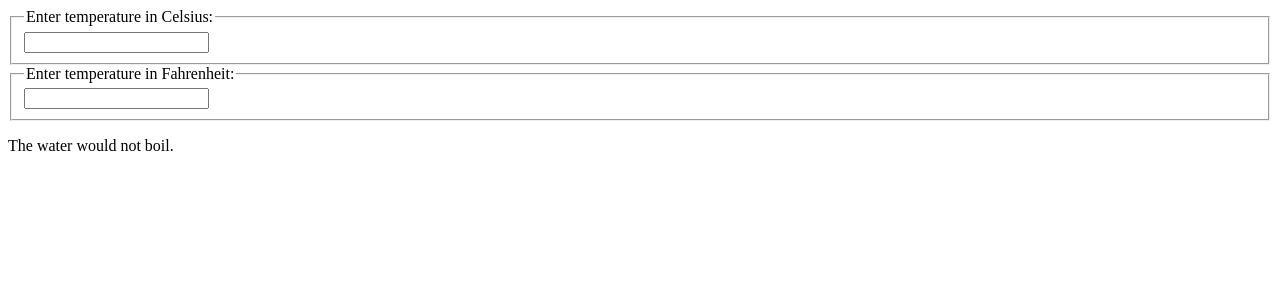
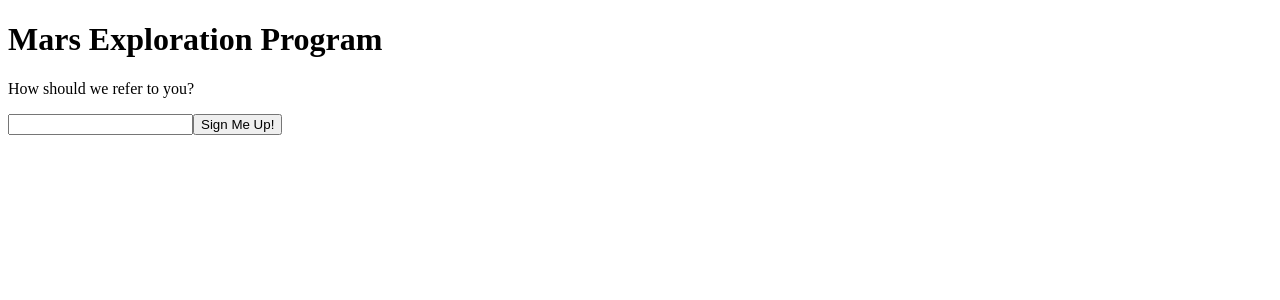
Before and after one commit to NikitosBarboc/React-travel, a React (Create React App) app in the folder react-travel/: page / in a window 1280 px wide. Shown: the top 300 px of the page. Built offline with nearby package versions, Linux system fonts and the light colour scheme.

Commit message:
feat: finish lesson number 11 (Composition  vs inheritance)

```diff
--- /dev/null
+++ b/react-travel/src/11_composition-vs-inheritance/Dialog.tsx
@@ -0,0 +1,25 @@
+import React from 'react';
+import FancyBorder from './FancyBorder';
+
+type dialogProps = {
+  title: React.ReactNode,
+  message: React.ReactNode,
+  children: React.ReactNode
+}
+
+function Dialog(props: dialogProps) {
+  const { title, message, children } = props;
+  return (
+    <FancyBorder color="blue">
+      <h1>
+        {title}
+      </h1>
+      <p>
+        {message}
+      </p>
+      {children}
+    </FancyBorder>
+  );
+}
+
+export default Dialog;
--- /dev/null
+++ b/react-travel/src/11_composition-vs-inheritance/FancyBorder.tsx
@@ -0,0 +1,17 @@
+import React, { ReactNode } from 'react';
+
+type fancyBorderProps = {
+  color: string,
+  children: ReactNode
+}
+
+function FancyBorder(props: fancyBorderProps) {
+  const { color, children } = props;
+  return (
+    <div className={`fancyBorder fancyBorder-${color}`}>
+      {children}
+    </div>
+  );
+}
+
+export default FancyBorder;
--- /dev/null
+++ b/react-travel/src/11_composition-vs-inheritance/SignUpDialog.tsx
@@ -0,0 +1,46 @@
+import React, { ChangeEvent } from 'react';
+import Dialog from './Dialog';
+
+type signUpDialogState = {
+  login: string
+}
+
+class SignUpDialog extends React.Component<{}, signUpDialogState> {
+  constructor(props: signUpDialogState) {
+    super(props);
+    this.handleChange = this.handleChange.bind(this);
+    this.handleSignUp = this.handleSignUp.bind(this);
+    this.state = {
+      login: '',
+    };
+  }
+
+  handleChange(e: ChangeEvent<HTMLInputElement>) {
+    this.setState({ login: e.target.value });
+  }
+
+  handleSignUp() {
+    const { login } = this.state;
+    alert(`Welcome aboard, ${login}!`);
+  }
+
+  render(): React.ReactNode {
+    const { login } = this.state;
+    return (
+      <Dialog
+        title="Mars Exploration Program"
+        message="How should we refer to you?"
+      >
+        <input
+          value={login}
+          onChange={this.handleChange}
+        />
+        <button onClick={this.handleSignUp} type="button">
+          Sign Me Up!
+        </button>
+      </Dialog>
+    );
+  }
+}
+
+export default SignUpDialog;
--- a/react-travel/src/index.tsx
+++ b/react-travel/src/index.tsx
@@ -1,13 +1,13 @@
 import React from 'react';
 import ReactDOM from 'react-dom/client';
-import Calculator from './10_Lifting-state-up/Calculatoe';
+import SignUpDialog from './11_composition-vs-inheritance/SignUpDialog';
 
 const root = ReactDOM.createRoot(
   document.getElementById('root') as HTMLElement,
 );
 root.render(
   <React.StrictMode>
-    <Calculator />
+    <SignUpDialog />
   </React.StrictMode>,
 );
 
```
Also changed, not shown: react-travel/src/11_composition-vs-inheritance/App.tsx (added, +18 -0 lines), react-travel/src/11_composition-vs-inheritance/SplitPane.tsx (added, +21 -0 lines), react-travel/src/11_composition-vs-inheritance/WelcomeDialog.tsx (added, +15 -0 lines).
